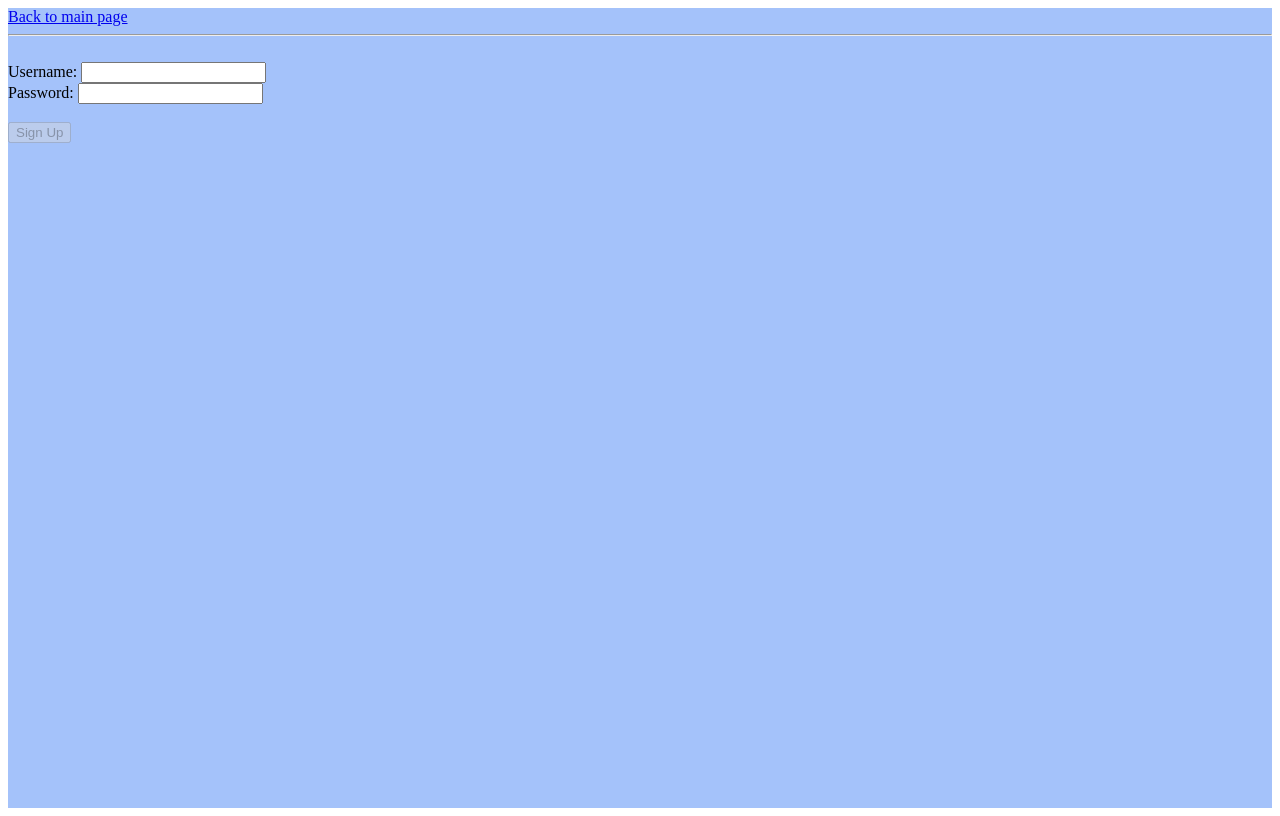
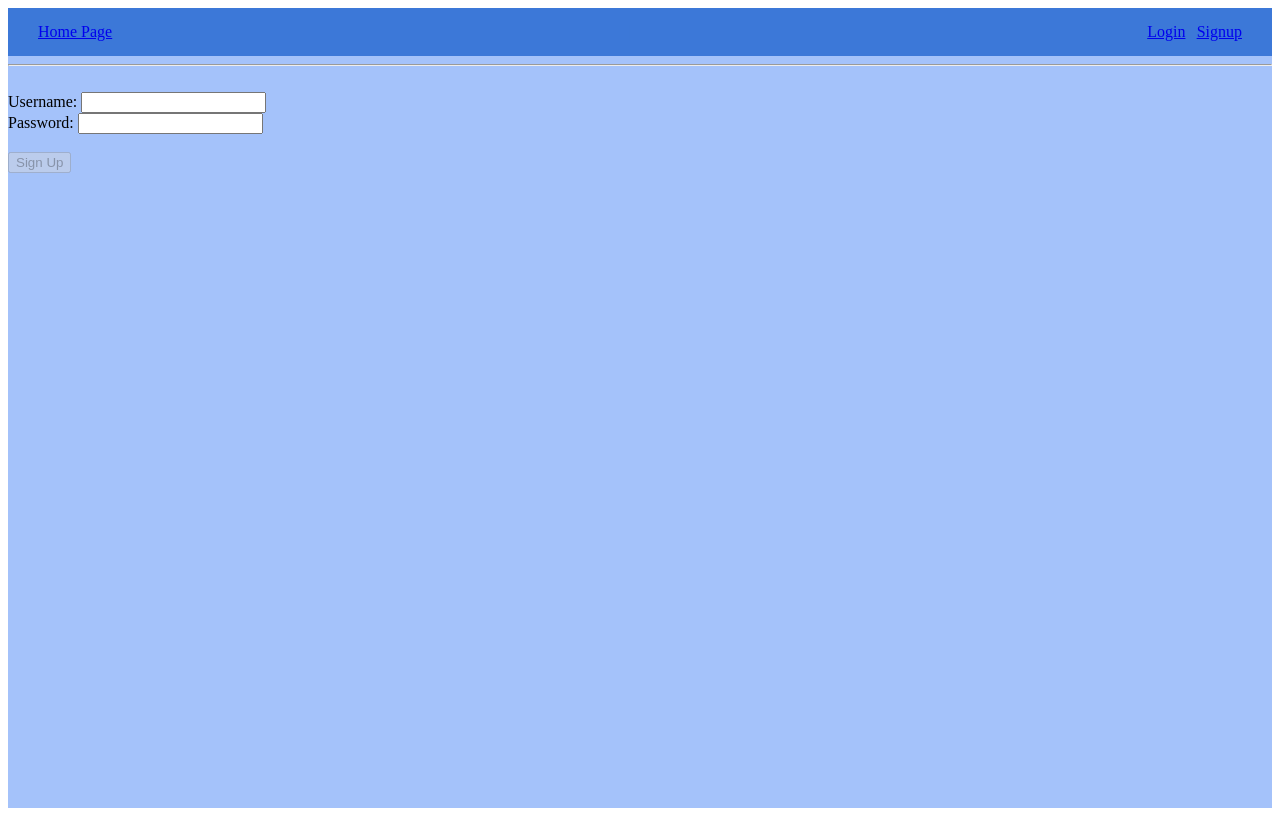
Before and after one commit to GravityGuy99/TreasureTrove, a React (Vite) app in the folder src/: page /signup in a window 1280 px wide. Built offline with nearby package versions, Linux system fonts and the light colour scheme.

Commit message:
Made the Header~
The Header exists on all pages and looks pretty good!

```diff
--- a/src/src/components/Header.jsx
+++ b/src/src/components/Header.jsx
@@ -8,8 +8,13 @@ export function Header() {
     if (token) {
         const {sub} = jwtDecode(token)
         return (
-            <div>
-                Logged in as <User id ={sub} />
+            <div style={{
+                background: '#3C78D8',
+                padding: '15px 30px',
+                textAlign: 'left',
+                color: '#3C78D8'
+            }}>
+                 <span>Logged in as <User id ={sub} /></span>
                 <br />
                 <button onClick={() => setToken(null)}>Logout</button>
             </div>
@@ -17,8 +22,15 @@ export function Header() {
     }
 
     return (
-        <div>
-            <Link to='/login'>Login</Link> | <Link to='/signup'>Signup</Link>
+        <div style={{
+            background: '#3C78D8',
+            padding: '15px 30px',
+            textAlign: 'left',
+            display: 'flex',
+            justifyContent: 'space-between',
+            color: '#3C78D8'
+        }}>
+            <Link to='/'>Home Page</Link> | <div style={{ textAlign:'right'}}><Link to='/login'>Login</Link> | <Link to='/signup'>Signup</Link></div>
         </div>
     )
 }
--- a/src/src/pages/Login.jsx
+++ b/src/src/pages/Login.jsx
@@ -1,8 +1,9 @@
 import { useState } from "react";
 import { useMutation } from "@tanstack/react-query";
-import { useNavigate, Link } from "react-router-dom";
+import { useNavigate} from "react-router-dom";
 import { login } from "../api/users.js";
 import { useAuth } from "../contexts/AuthContext.jsx";
+import { Header } from '../components/Header.jsx'
 
 export function Login() {
     const [username, setUsername] = useState('')
@@ -26,7 +27,7 @@ export function Login() {
 
     return (
         <form onSubmit={handleSubmit}>
-            <Link to='/'>Back to main page</Link>
+            <Header />
             <hr />
             <br />
             <div>
--- a/src/src/pages/Signup.jsx
+++ b/src/src/pages/Signup.jsx
@@ -1,7 +1,8 @@
 import { useState } from "react";
 import { useMutation } from "@tanstack/react-query";
-import { useNavigate, Link } from "react-router-dom";
+import { useNavigate} from "react-router-dom";
 import { signup } from "../api/users.js";
+import { Header } from '../components/Header.jsx'
 
 export function Signup() {
     const [username, setUsername] = useState('')
@@ -20,8 +21,9 @@ export function Signup() {
     }
 
     return (
+
         <form onSubmit={handleSubmit}>
-            <Link to='/'>Back to main page</Link>
+            <Header />
             <hr />
             <br />
             <div>
```
